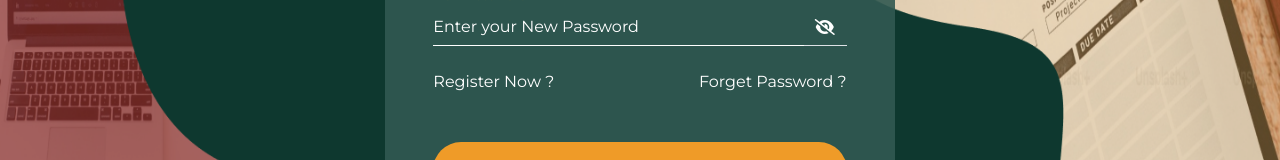
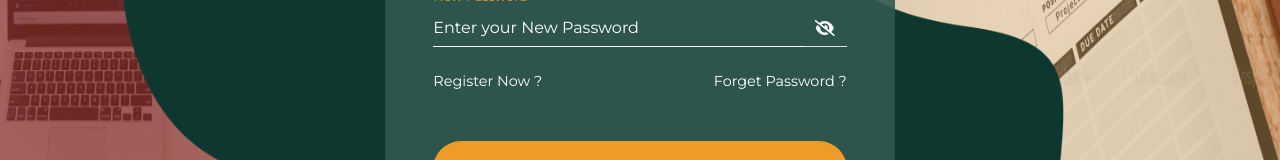
Before and after one commit to Mohammed-A7med/PMS, a React app: page /#/ in a window 1280 px wide. Shown: the part 475-635 px from the top of the page. Built offline with nearby package versions, Linux system fonts and the light colour scheme; the HTML template or start-up script is replaced by a standard one.

Commit message:
change links in login

```diff
--- /dev/null
+++ b/src/modules/Authentication/components/Login/Login.module.css
@@ -0,0 +1,3 @@
+.text-link{
+    font-size: 0.9rem;
+}
--- a/src/modules/Authentication/components/Login/Login.tsx
+++ b/src/modules/Authentication/components/Login/Login.tsx
@@ -14,6 +14,7 @@ import {
   LoginFormData,
 } from "../../../../interfaces/AuthResponse/AuthResponse";
 import { AuthContext } from "../../../../context/AuthContext";
+import Styles from "./Login.module.css"
 
 export default function Login() {
   const navigate = useNavigate();
@@ -120,14 +121,14 @@ export default function Login() {
         <div className="lodin-links d-flex justify-content-between align-items-center w-100">
           <Link
             to={`/register`}
-            className="text-white text-decoration-none link-item"
+            className={`text-white text-decoration-none link-item ${Styles["text-link"]}`}
           >
             Register Now ?
           </Link>
 
           <Link
             to={`/forget-password`}
-            className="text-white text-decoration-none link-item"
+            className={`text-white text-decoration-none link-item ${Styles["text-link"]}`}
           >
             Forget Password ?
           </Link>
```
